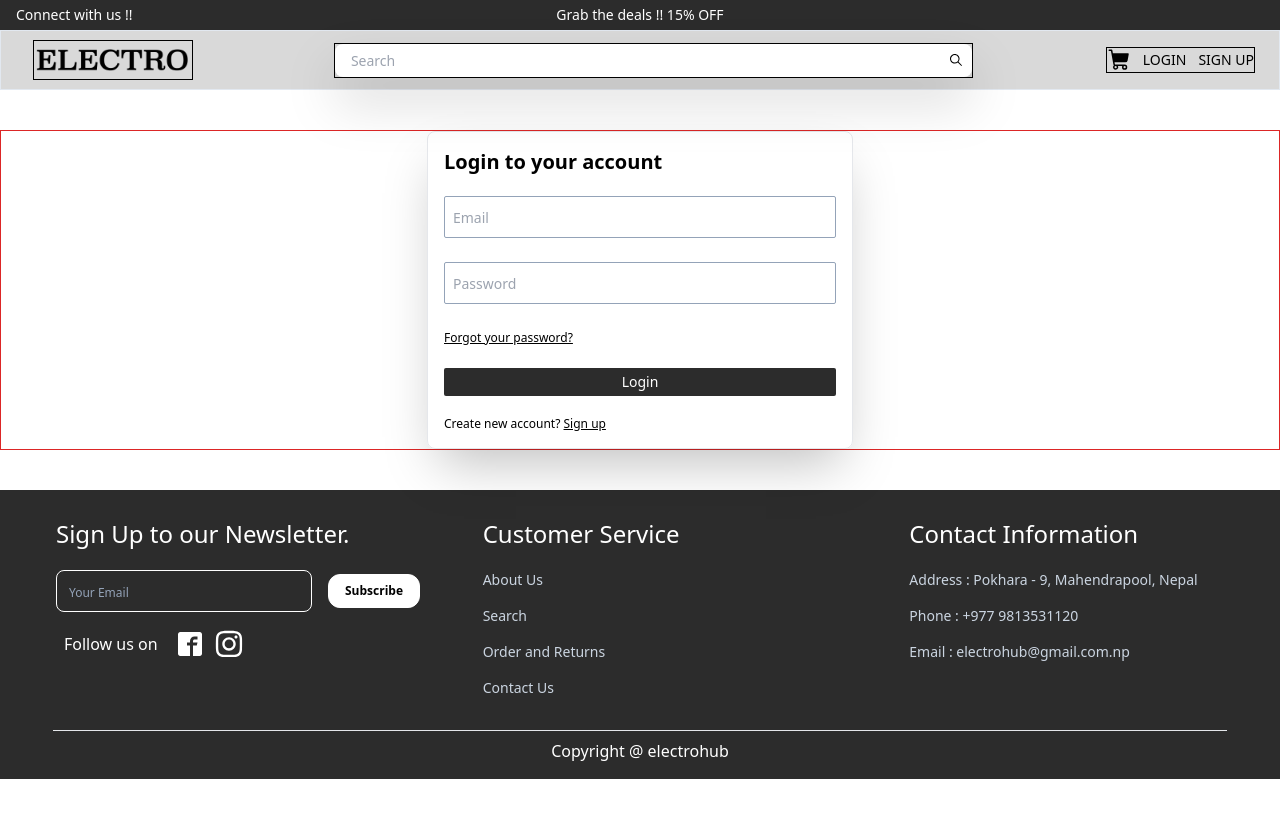
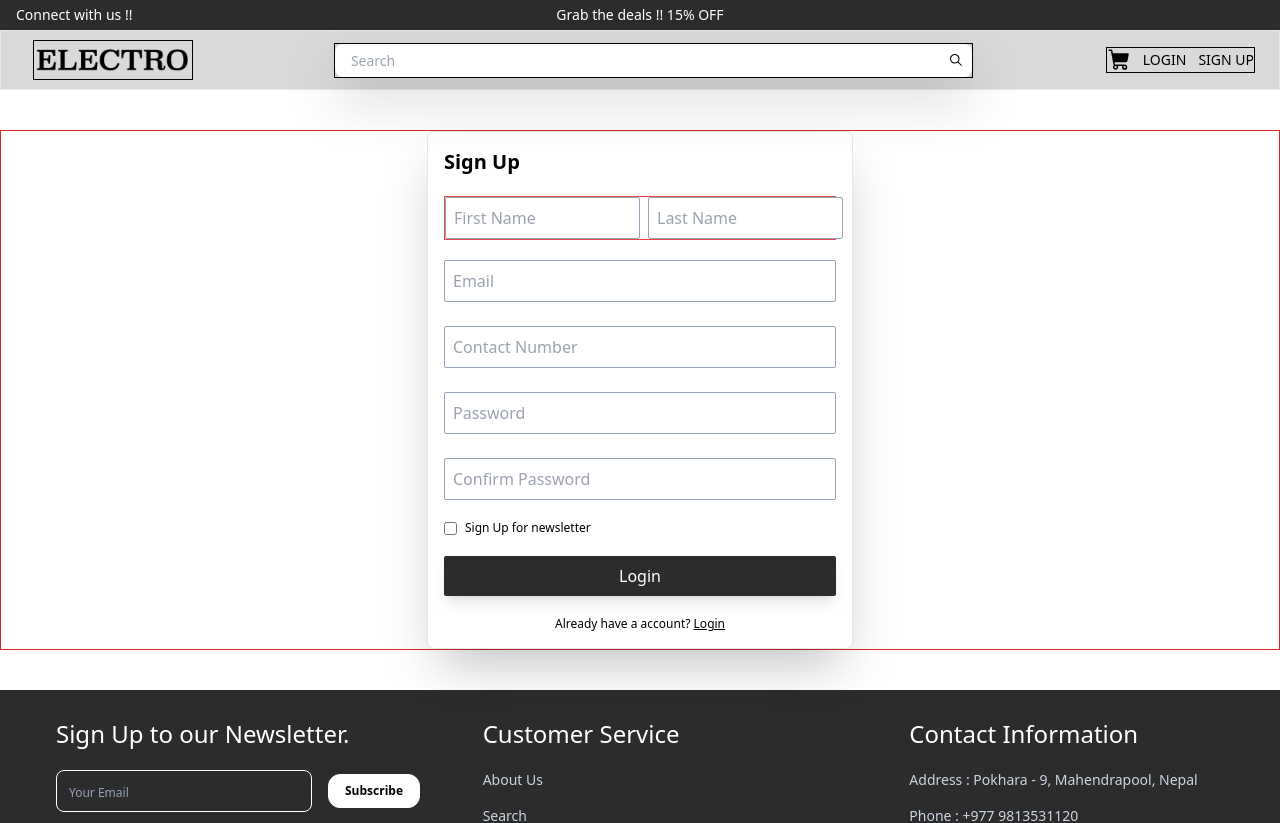
Before and after one commit to AyushKazi/FYP, a React (Vite) app in the folder frontend/: page / in a window 1280 px wide. Shown: the top 823 px of the page. Before the commit the page ends 800 px from the top, so only its background shows below. Built offline with nearby package versions, Linux system fonts and the light colour scheme.

Commit message:
Signup Page

```diff
--- a/frontend/src/App.jsx
+++ b/frontend/src/App.jsx
@@ -2,12 +2,14 @@ import React from "react";
 import NavBar from "./components/NavBar";
 import Footer from "./components/Footer/footer";
 import { Login } from "./components/LogIn/Login";
+import SignUp from "./components/LogIn/SignUp";
 
 const App = () => {
   return (
     <>
       <NavBar />
-      <Login />
+      {/* <Login /> */}
+      <SignUp />
       <Footer />
     </>
   );
--- a/frontend/src/components/LogIn/Login.jsx
+++ b/frontend/src/components/LogIn/Login.jsx
@@ -13,7 +13,7 @@ export const Login = () => {
             <input
               type="email"
               id="email"
-              className="email border border-slate-400 block rounded-sm w-full py-2 px-2 placeholder:text-sm focus:shadow-lg  focus:outline-slate-400 "
+              className="email border border-slate-400 block rounded-sm w-full py-2 px-2 placeholder:text-sm md:placeholder:text-base focus:shadow-lg  focus:outline-slate-400 "
               placeholder="Email"
               required
             />
@@ -21,7 +21,7 @@ export const Login = () => {
             <input
               type="password"
               id="password"
-              className=" border border-slate-400 block rounded-sm w-full py-2 px-2 placeholder:text-sm focus:shadow-lg  focus:outline-slate-400 "
+              className=" border border-slate-400 block rounded-sm w-full py-2 px-2 placeholder:text-sm md:placeholder:text-base focus:shadow-lg  focus:outline-slate-400 "
               placeholder="Password"
               required
             />
@@ -33,7 +33,7 @@ export const Login = () => {
           </div>
           <button
             type="submit"
-            className="login bg-[#2C2C2C] text-white my-4 rounded-sm text-sm p-1 w-full"
+            className="login bg-[#2C2C2C] text-white my-4 rounded-sm text-sm md:text-base py-2 w-full shadow-lg hover:bg-black"
           >
             Login
           </button>
--- /dev/null
+++ b/frontend/src/components/LogIn/SignUp.jsx
@@ -0,0 +1,88 @@
+import React from "react";
+
+const SignUp = () => {
+  return (
+    <>
+      <div className="flex border border-red-600  justify-center items-center my-10 h-[-100px] ">
+        <div className="border  p-4 rounded-lg shadow-2xl w-3/4 sm:w-2/3 space-y-5 md:w-1/2 lg:w-1/3  ">
+          <h1 className="text-xl  mb-4 font-semibold">Sign Up</h1>
+
+          {/* input fields */}
+          <div className="names grid grid-cols-2 space-x-2 border border-red-500 ">
+            <input
+              type="firstName"
+              id="firstName"
+              className="firstName border border-slate-400  rounded-sm w-full py-2 px-2 placeholder:text-sm md:placeholder:text-base focus:shadow-lg  focus:outline-slate-400 "
+              placeholder="First Name"
+              required
+            />
+            <input
+              type="Last Name"
+              id="Last Name"
+              className="Last Name border border-slate-400 block rounded-sm w-full py-2 px-2 placeholder:text-sm md:placeholder:text-base focus:shadow-lg  focus:outline-slate-400 "
+              placeholder="Last Name"
+              required
+            />
+          </div>
+
+          <div className=" space-y-6">
+            {/* email */}
+            <input
+              type="email"
+              id="email"
+              className="email border border-slate-400 block rounded-sm w-full py-2 px-2 placeholder:text-sm md:placeholder:text-base focus:shadow-lg  focus:outline-slate-400 "
+              placeholder="Email"
+              required
+            />
+
+            {/* contact */}
+            <input
+              type="number"
+              id="contact"
+              className="contact border border-slate-400 block rounded-sm w-full py-2 px-2 placeholder:text-sm md:placeholder:text-base focus:shadow-lg  focus:outline-slate-400 "
+              placeholder="Contact Number"
+              required
+            />
+            {/* password */}
+            <input
+              type="password"
+              id="password"
+              className=" border border-slate-400 block rounded-sm w-full py-2 px-2 placeholder:text-sm md:placeholder:text-base focus:shadow-lg  focus:outline-slate-400 "
+              placeholder="Password"
+              required
+            />
+            <input
+              type="c-password"
+              id="c-password"
+              className=" border border-slate-400 block rounded-sm w-full py-2 px-2 placeholder:text-sm md:placeholder:text-base focus:shadow-lg  focus:outline-slate-400 "
+              placeholder="Confirm Password"
+              required
+            />
+          </div>
+          <div className="flex items-center ">
+            <input type="checkbox" className="" />
+            <label htmlFor="checkbox" className="text-xs mx-2">
+              Sign Up for newsletter
+            </label>
+          </div>
+          <button
+            type="submit"
+            className="login bg-[#2C2C2C] text-white my-4 rounded-sm text-sm md:text-base py-2 w-full shadow-lg hover:bg-black"
+          >
+            Login
+          </button>
+          <div className="text-xs flex justify-center">
+            <p className="forgot">
+              Already have a account?{" "}
+              <a href="#" className="signup underline underline-offset-1">
+                Login
+              </a>
+            </p>
+          </div>
+        </div>
+      </div>
+    </>
+  );
+};
+
+export default SignUp;
--- a/frontend/src/components/NavBar.jsx
+++ b/frontend/src/components/NavBar.jsx
@@ -39,15 +39,15 @@ const NavBar = () => {
         <div className="right flex items-center  mx-2 border border-black  space-x-3 mr-6">
           <PiShoppingCartFill className=" size-6" />
           <PiUserBold className="mx-2 size-5 md:hidden" />
-          <span className="log hidden text-sm font-light md:block">LOGIN</span>
-          <span className="sign hidden text-sm font-light md:block">
+          <a href="/login" className="log hidden text-sm font-light md:block">
+            LOGIN
+          </a>
+          <a href="/signup" className="sign hidden text-sm font-light md:block">
             {" "}
             SIGN UP
-          </span>
+          </a>
         </div>
       </div>
-
-      {/* Bottom */}
     </>
   );
 };
```
